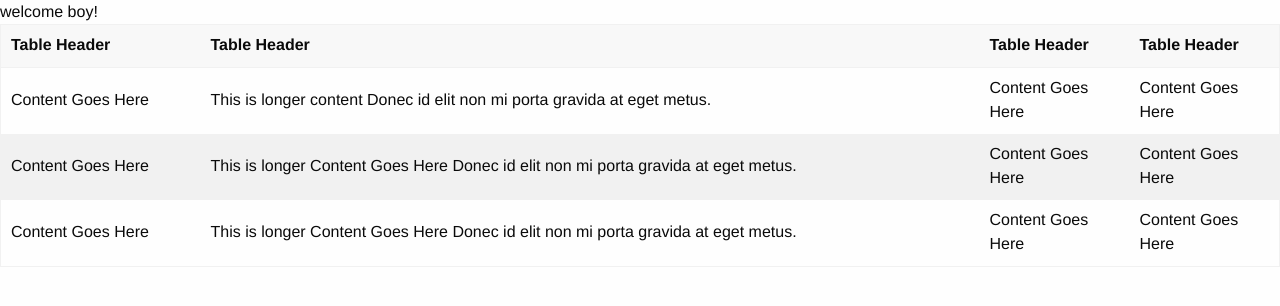
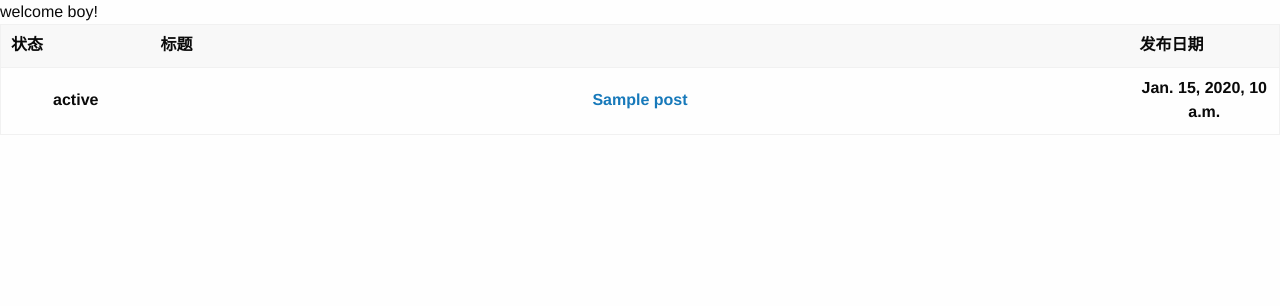
Before and after one commit to chenmengyang/MyGS, a Django app: template MyGoodStuff/templates/MyGoodStuff/index.html in a window 1280 px wide. Shown: the top 306 px of the page. Run offline with Django 3.2, Linux system fonts and the light colour scheme; the template is opened without the code that fills it: most values are stand-ins (such as "Sample title", 1, 10 or a date in 2020); lists and menus that the app fills with data are empty; some libraries are stand-ins or nearby versions.

Commit message:
init front page table

```diff
--- a/MyGoodStuff/templates/MyGoodStuff/index.html
+++ b/MyGoodStuff/templates/MyGoodStuff/index.html
@@ -12,31 +12,21 @@
     <table>
         <thead>
           <tr>
-            <th width="200">Table Header</th>
-            <th>Table Header</th>
-            <th width="150">Table Header</th>
-            <th width="150">Table Header</th>
+            <th width="150">状态</th>
+            <th>标题</th>
+            <th width="150">发布日期</th>
           </tr>
         </thead>
         <tbody>
-          <tr>
-            <td>Content Goes Here</td>
-            <td>This is longer content Donec id elit non mi porta gravida at eget metus.</td>
-            <td>Content Goes Here</td>
-            <td>Content Goes Here</td>
-          </tr>
-          <tr>
-            <td>Content Goes Here</td>
-            <td>This is longer Content Goes Here Donec id elit non mi porta gravida at eget metus.</td>
-            <td>Content Goes Here</td>
-            <td>Content Goes Here</td>
-          </tr>
-          <tr>
-            <td>Content Goes Here</td>
-            <td>This is longer Content Goes Here Donec id elit non mi porta gravida at eget metus.</td>
-            <td>Content Goes Here</td>
-            <td>Content Goes Here</td>
-          </tr>
+            {% for post in posts %}
+                <tr>
+                    <th>{{post.status}}</th>
+                    <th>
+                        <a href="{% url 'imagePostDetail' post.id %}">{{ post.title }}</a>
+                    </th>
+                    <th>{{post.postDate}}</th>
+                </tr>
+            {% endfor %}
         </tbody>
       </table>
 </body>
```
Also changed, not shown: MyGoodStuff/views.py (+8 -10 lines).
